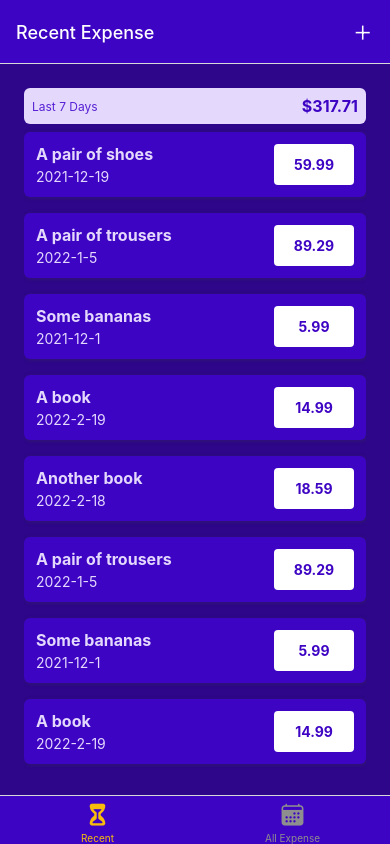
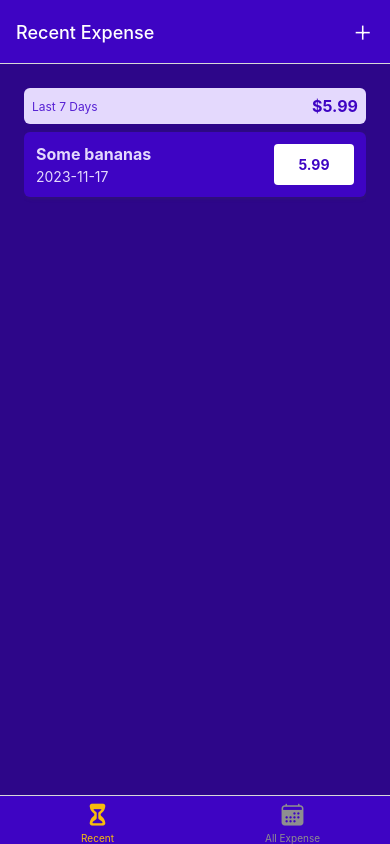
Before and after one commit to HanyMahmoud17/Expense-Tracker-App, a React Native app: screen /recentExpense in a window 390 px wide. Built offline with nearby package versions, Linux system fonts and the light colour scheme.

Commit message:
add the utilities to date to get all the expenses to the last 7 days and add to the screen

```diff
--- a/App.js
+++ b/App.js
@@ -10,6 +10,7 @@ import RecentExpenses from "./screens/RecentExpenses";
 import ManageExpense from "./screens/ManageExpense";
 import { GlobalStyles } from "./constants/styles";
 import IconButton from "./components/UI/IconButton";
+import ExpenseContextProvider from "./store/expenseContext";
 
 const Stack = createNativeStackNavigator();
 const BottomTab = createBottomTabNavigator();
@@ -43,6 +44,7 @@ export default function App() {
   return (
     <>
       <StatusBar style="auto" />
+      <ExpenseContextProvider>
       <NavigationContainer>
         <Stack.Navigator screenOptions={{
           headerStyle:{backgroundColor:GlobalStyles.colors.primary500},
@@ -56,6 +58,7 @@ export default function App() {
           }}/>
         </Stack.Navigator>
       </NavigationContainer>
+      </ExpenseContextProvider>
     </>
   );
 }
--- a/components/UI/Button.js
+++ b/components/UI/Button.js
@@ -2,11 +2,11 @@ import { Pressable, StyleSheet, Text, View } from 'react-native'
 import React from 'react'
 import { GlobalStyles } from '../../constants/styles'
 
-const Button = ({children,style,mode}) => {
+const Button = ({children,style,mode,onPress}) => {
     // console.log(children);
   return (
     <View style={style}>
-      <Pressable style={({pressed})=> pressed && styles.pressed}>
+      <Pressable onPress={onPress} style={({pressed})=> pressed && styles.pressed}>
         <View style={[styles.button , mode === 'flat' && styles.flat]}>
             <Text style={[styles.buttonText, mode === 'flat' && styles.flatText]}>{children}</Text>
         </View>
--- a/components/expenseOutput/ExpenseOutput.js
+++ b/components/expenseOutput/ExpenseOutput.js
@@ -5,69 +5,11 @@ import ExpenseSummery from './ExpenseSummery'
 import ExpenseList from './ExpenseList'
 import { GlobalStyles } from '../../constants/styles';
 
-
-const DUMMY_EXPENSES = [
-    {
-      id: 'e1',
-      description: 'A pair of shoes',
-      amount: 59.99,
-      date: new Date('2021-12-19')
-    },
-    {
-      id: 'e2',
-      description: 'A pair of trousers',
-      amount: 89.29,
-      date: new Date('2022-01-05')
-    },
-    {
-      id: 'e3',
-      description: 'Some bananas',
-      amount: 5.99,
-      date: new Date('2021-12-01')
-    },
-    {
-      id: 'e4',
-      description: 'A book',
-      amount: 14.99,
-      date: new Date('2022-02-19')
-    },
-    {
-      id: 'e5',
-      description: 'Another book',
-      amount: 18.59,
-      date: new Date('2022-02-18')
-    },
-    {
-      id: 'e6',
-      description: 'A pair of trousers',
-      amount: 89.29,
-      date: new Date('2022-01-05')
-    },
-    {
-      id: 'e7',
-      description: 'Some bananas',
-      amount: 5.99,
-      date: new Date('2021-12-01')
-    },
-    {
-      id: 'e8',
-      description: 'A book',
-      amount: 14.99,
-      date: new Date('2022-02-19')
-    },
-    {
-      id: 'e9',
-      description: 'Another book',
-      amount: 18.59,
-      date: new Date('2022-02-18')
-    }
-  ];
-
 const ExpenseOutput = ({expenses,expensePeriod}) => {
   return (
     <View style={styles.container}>
-      <ExpenseSummery expenses={DUMMY_EXPENSES} periodName={expensePeriod} />
-      <ExpenseList expenses={DUMMY_EXPENSES} />
+      <ExpenseSummery expenses={expenses} periodName={expensePeriod} />
+      <ExpenseList expenses={expenses} />
     </View>
   )
 }
--- a/screens/AllExpenses.js
+++ b/screens/AllExpenses.js
@@ -1,8 +1,11 @@
-import { Text } from 'react-native';
 import ExpenseOutput from '../components/expenseOutput/ExpenseOutput';
+import { useContext } from 'react';
+import { ExpenseContext } from '../store/expenseContext';
 
 function AllExpenses() {
-  return <ExpenseOutput expensePeriod={'Total'}/>
+  const expensesCTX=useContext(ExpenseContext);
+
+  return <ExpenseOutput expenses={expensesCTX.expenses} expensePeriod={'Total'}/>
 }
 
 export default AllExpenses;
--- a/screens/ManageExpense.js
+++ b/screens/ManageExpense.js
@@ -14,13 +14,21 @@ function ManageExpense({ route, navigation }) {
     });
   }, [navigation, expenseIdIsExisting]);
 
-  function deleteExpense() {}
+  function deleteExpense() {
+    navigation.goBack();
+  }
+  function cancelHandler() {
+    navigation.goBack();
+  }
+  function updateHandler() {
+    navigation.goBack();
+  }
 
   return (
     <View style={styles.container}>
       <View style={styles.btnsContainer}>
-        <Button style={styles.button} mode="flat">Cancel</Button>
-        <Button style={styles.button}>{expenseIdIsExisting ? 'Update' : 'Add'}</Button>
+        <Button style={styles.button} onPress={cancelHandler} mode="flat">Cancel</Button>
+        <Button style={styles.button} onPress={updateHandler}>{expenseIdIsExisting ? 'Update' : 'Add'}</Button>
       </View>
 
       <View style={styles.deleteExpense}>
--- a/screens/RecentExpenses.js
+++ b/screens/RecentExpenses.js
@@ -1,8 +1,20 @@
-import { Text } from 'react-native';
 import ExpenseOutput from '../components/expenseOutput/ExpenseOutput';
+import { useContext } from 'react';
+import { ExpenseContext } from '../store/expenseContext';
+import getDateMinusDays from '../util/date';
 
 function RecentExpenses() {
-  return <ExpenseOutput expensePeriod={'Last 7 Days'}/>
+  const expensesCTX=useContext(ExpenseContext);
+
+  const recentExpenses=expensesCTX.expenses.filter((expense)=>{
+    const today= new Date();
+    const days7DaysAgo=getDateMinusDays(today,7);
+
+    return expense.date > days7DaysAgo
+
+  })
+
+  return <ExpenseOutput expenses={recentExpenses} expensePeriod={'Last 7 Days'}/>
 }
 
 export default RecentExpenses;
--- /dev/null
+++ b/store/expenseContext.js
@@ -0,0 +1,116 @@
+import { createContext, useReducer } from "react";
+
+
+const DUMMY_EXPENSES = [
+    {
+      id: 'e1',
+      description: 'A pair of shoes',
+      amount: 59.99,
+      date: new Date('2021-12-19')
+    },
+    {
+      id: 'e2',
+      description: 'A pair of trousers',
+      amount: 89.29,
+      date: new Date('2022-01-05')
+    },
+    {
+      id: 'e3',
+      description: 'Some bananas',
+      amount: 5.99,
+      date: new Date('2021-12-01')
+    },
+    {
+      id: 'e4',
+      description: 'A book',
+      amount: 14.99,
+      date: new Date('2022-02-19')
+    },
+    {
+      id: 'e5',
+      description: 'Another book',
+      amount: 18.59,
+      date: new Date('2022-02-18')
+    },
+    {
+      id: 'e6',
+      description: 'A pair of trousers',
+      amount: 89.29,
+      date: new Date('2022-01-05')
+    },
+    {
+      id: 'e7',
+      description: 'Some bananas',
+      amount: 5.99,
+      date: new Date('2023-11-17')
+    },
+    {
+      id: 'e8',
+      description: 'A book',
+      amount: 14.99,
+      date: new Date('2022-02-19')
+    },
+    {
+      id: 'e9',
+      description: 'Another book',
+      amount: 18.59,
+      date: new Date('2022-02-18')
+    }
+  ];
+
+export const ExpenseContext=createContext({
+    expenses: [],
+    addExpense: ({description,date,amount}) => {},
+    deleteExpense: (id) => {},
+    updateExpense:(id,{description,date,amount}) => {},
+})
+
+
+function expenseReducer(state,action){
+
+    switch (action.type) {
+        case 'ADD':
+            const id=new Date().toString() + Math.random().toString()
+            return [{...action.payload,id:id},...state]
+        case 'UPDATE':
+            const updateExpenseIndex= state.findIndex((expense)=> expense.id === action.id);
+            const updatableExpense=state[updateExpenseIndex];
+            const updateditem={...updatableExpense,...action.payload.data}
+            const updatableExpenses=[...state];
+            updatableExpenses[updateExpenseIndex]=updateditem;
+            return updatableExpenses;
+            case 'DELETE':
+                return state.filter((expense) => expense.id !== action.payload)
+        default:
+            return state
+    }
+
+}
+function ExpenseContextProvider({children}){
+    // i use this because i had a complex manage state for different synario
+    const [expenseState,dispatch] = useReducer(expenseReducer,DUMMY_EXPENSES);
+
+    function addExpense(expenseData){
+        dispatch({type: 'ADD', payload: expenseData});
+    }
+
+    function deleteExpense(id){
+        dispatch({type: 'DELETE', payload: id});
+    }
+
+    function updateExpense(id,expenseData){
+        dispatch({type: 'UPDATE', payload:{id:id, data:expenseData}});
+    }
+
+    const value={
+        expenses:expenseState,
+        addExpense:addExpense,
+        deleteExpense:deleteExpense,
+        updateExpense:updateExpense,
+    }
+
+    return <ExpenseContext.Provider value={value}>{children}</ExpenseContext.Provider>
+}
+
+
+export default ExpenseContextProvider;
--- a/util/date.js
+++ b/util/date.js
@@ -1,3 +1,7 @@
 export function getFormatedDate(date) {
     return `${date.getFullYear()}-${date.getMonth() + 1}-${date.getDate()}`
 }
+
+export default function getDateMinusDays(date,days) {
+    return new Date(date.getFullYear(),date.getMonth(),date.getDate() - days)
+}
```
